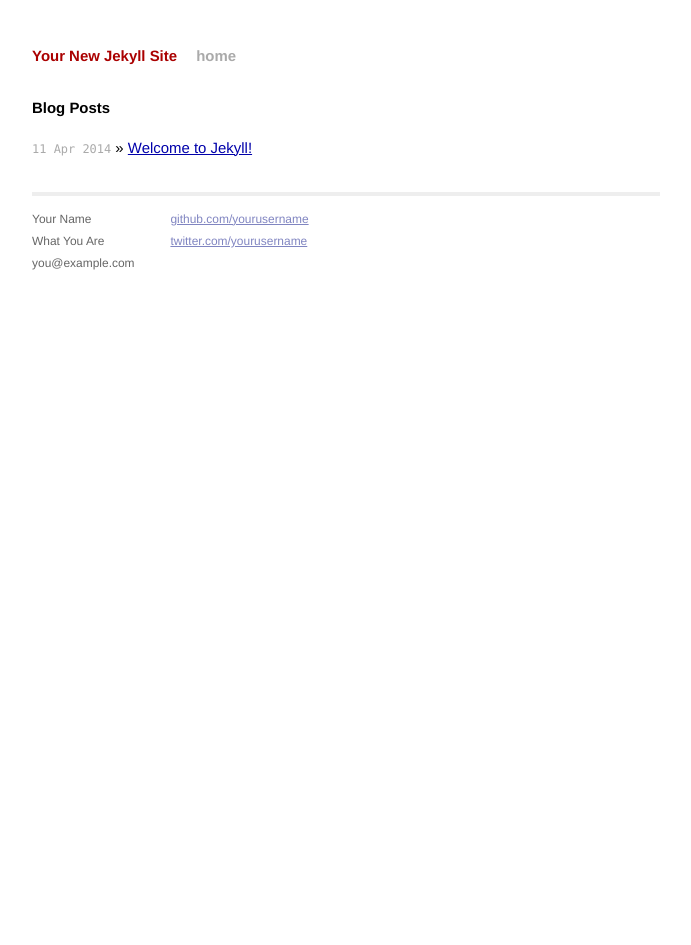
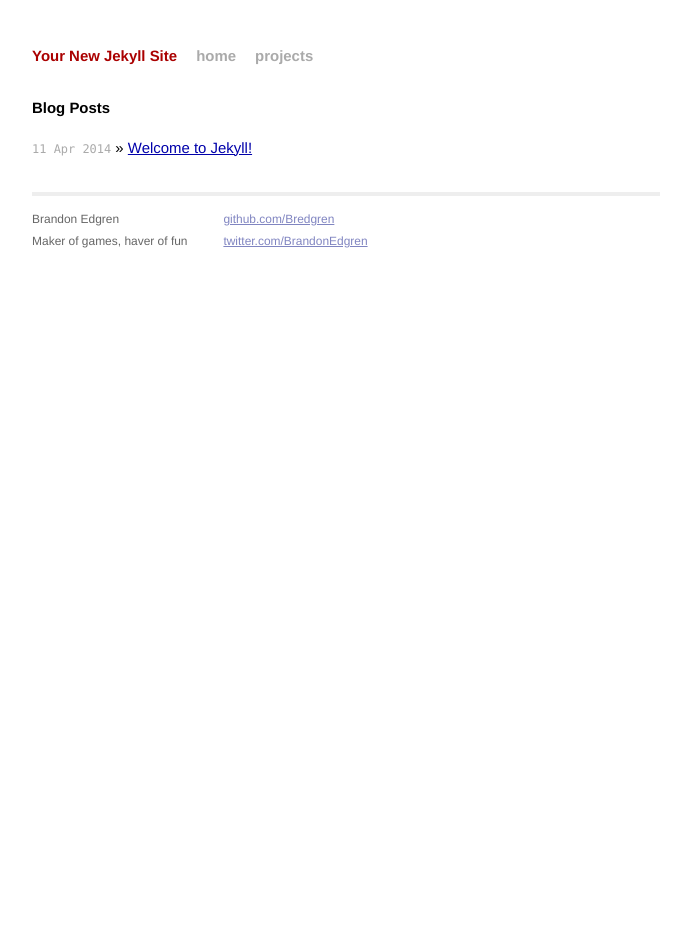
Before and after one commit to Bredgren/Bredgren.github.io, a Jekyll site: the page built from index.html, in a window 1280 px wide. Shown: the whole page, without its empty margins (294-985 px from the left). Built offline with Jekyll 4.4.1, drawn with Linux system fonts in a browser that asks for light colours; Markdown is read by kramdown in place of the engine named in the settings.

```diff
--- /dev/null
+++ b/Gemfile
@@ -0,0 +1,4 @@
+gem 'github-pages'
+source 'https://rubygems.org'
+require 'rbconfig'
+gem 'wdm', '>= 0.1.0' if RbConfig::CONFIG['target_os'] =~ /mswin|mingw/i
--- a/_layouts/default.html
+++ b/_layouts/default.html
@@ -19,6 +19,7 @@
           <div class="header">
             <h1 class="title"><a href="/">{{ site.name }}</a></h1>
             <a class="extra" href="/">home</a>
+            <a class="extra" href="/projects">projects</a>
           </div>
 
           {{ content }}
@@ -26,15 +27,14 @@
           <div class="footer">
             <div class="contact">
               <p>
-                Your Name<br />
-                What You Are<br />
-                you@example.com
+                Brandon Edgren<br />
+                Maker of games, haver of fun<br />
               </p>
             </div>
             <div class="contact">
               <p>
-                <a href="https://github.com/yourusername">github.com/yourusername</a><br />
-                <a href="https://twitter.com/yourusername">twitter.com/yourusername</a><br />
+                <a href="https://github.com/Bredgren">github.com/Bredgren</a><br />
+                <a href="https://twitter.com/BrandonEdgren">twitter.com/BrandonEdgren</a><br />
               </p>
             </div>
           </div>
```
